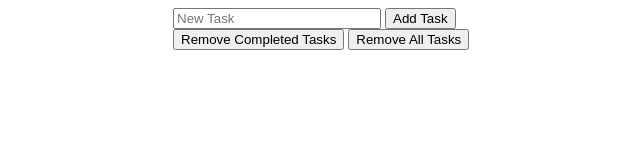
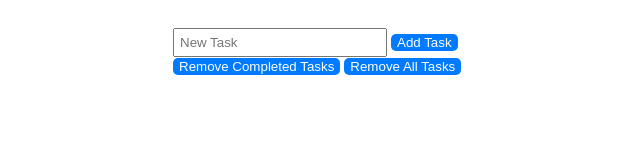
Before and after one commit to Mat203/WT_7-8_Talalaievskiy, a plain HTML site: page index.html in a window 1280 px wide. Shown: the whole page, without its empty margins (317-957 px from the left). Drawn offline with Linux system fonts and the light colour scheme.

Commit message:
CSS style change

```diff
--- a/style/style.css
+++ b/style/style.css
@@ -1,12 +1,24 @@
 #todo-app {
     width: 300px;
     margin: 0 auto;
+    background-color: #fff;
+    padding: 20px;
+    border-radius: 8px;
 }
 
 #new-task {
     width: 200px;
+    padding: 5px;
 }
 
-.completed {
-    text-decoration: line-through;
+button {
+    background-color: #007BFF;
+    color: white;
+    border: none;
+    border-radius: 5px;
+    cursor: pointer;
 }
+
+button:hover {
+    background-color: #0056b3;
+}
```
